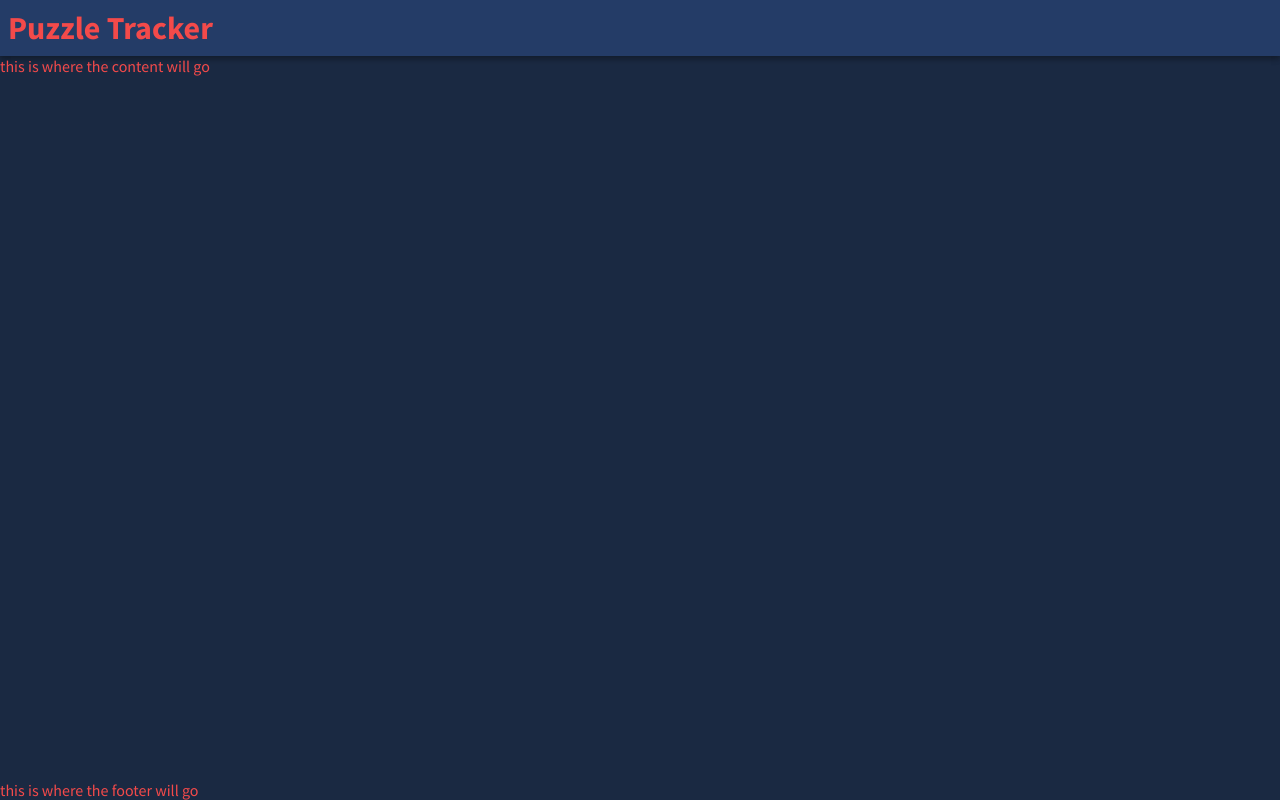
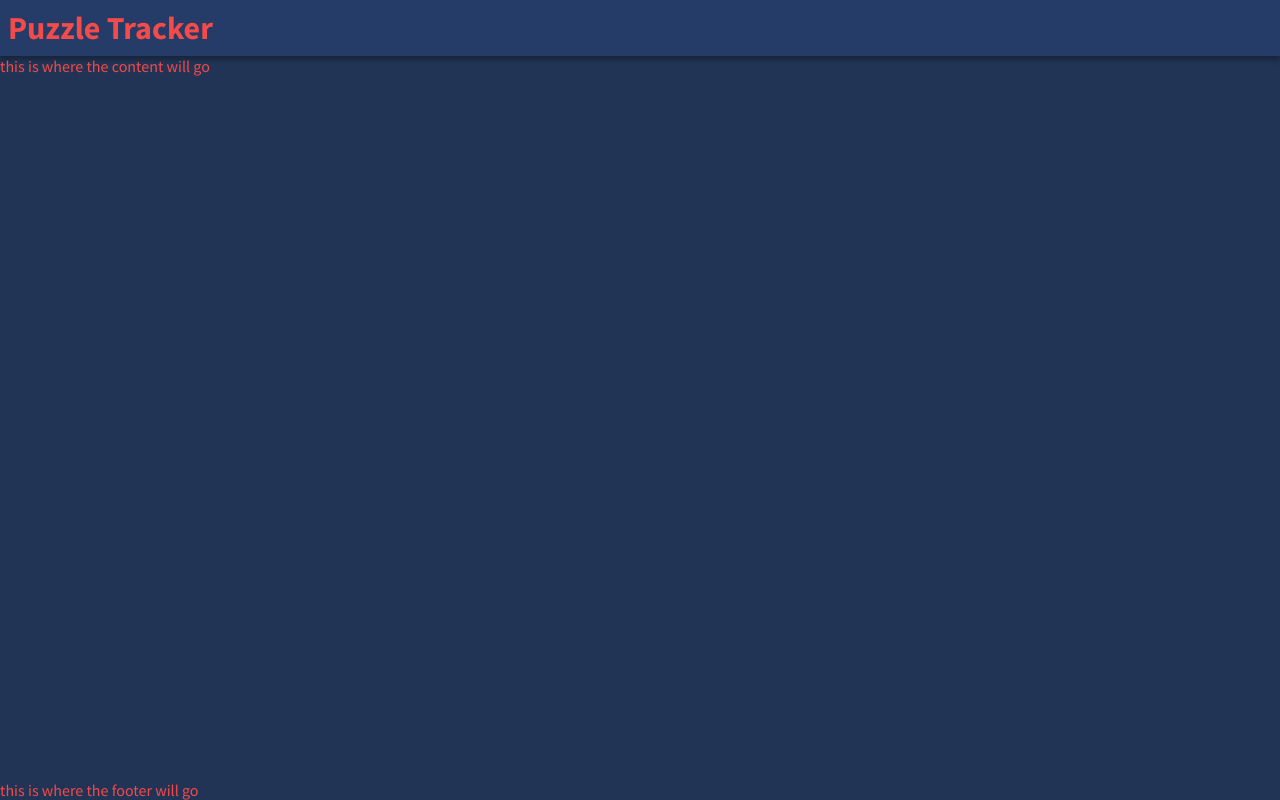
Before and after one commit to YashdalfTheGray/puzzling-gift, a Preact app: page / in a window 1280 px wide. Built offline with nearby package versions, Linux system fonts and the light colour scheme; no server answers.

Commit message:
lightened the background color a little bit

```diff
--- a/src/index.scss
+++ b/src/index.scss
@@ -1,5 +1,5 @@
 /* font import */
-@import url("https://fonts.googleapis.com/css2?family=Source+Sans+Pro:ital,wght@0,400;0,700;1,400;1,700&display=swap");
+@import url('https://fonts.googleapis.com/css2?family=Source+Sans+Pro:ital,wght@0,400;0,700;1,400;1,700&display=swap');
 
 /* mixins */
 @mixin for-phone-only {
@@ -33,8 +33,8 @@ body {
 }
 
 body {
-  font-family: "Source Sans Pro", Arial, Helvetica, sans-serif;
+  font-family: 'Source Sans Pro', Arial, Helvetica, sans-serif;
   margin: 0px;
-  background: #1a2942;
+  background: #213455;
   color: #f34a4a;
 }
```
